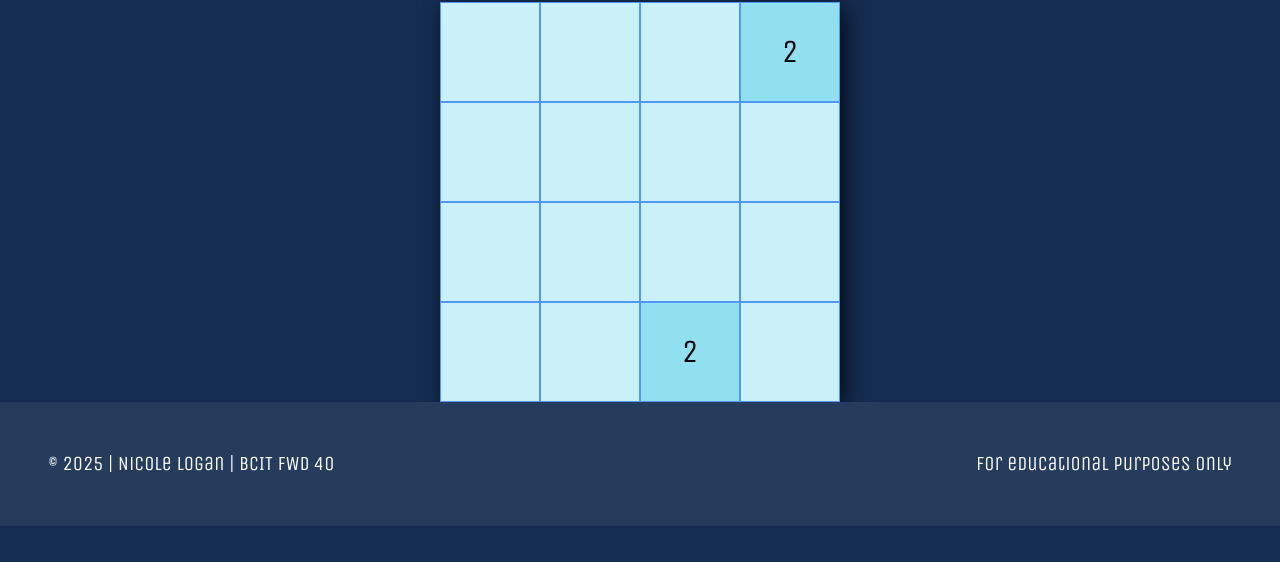
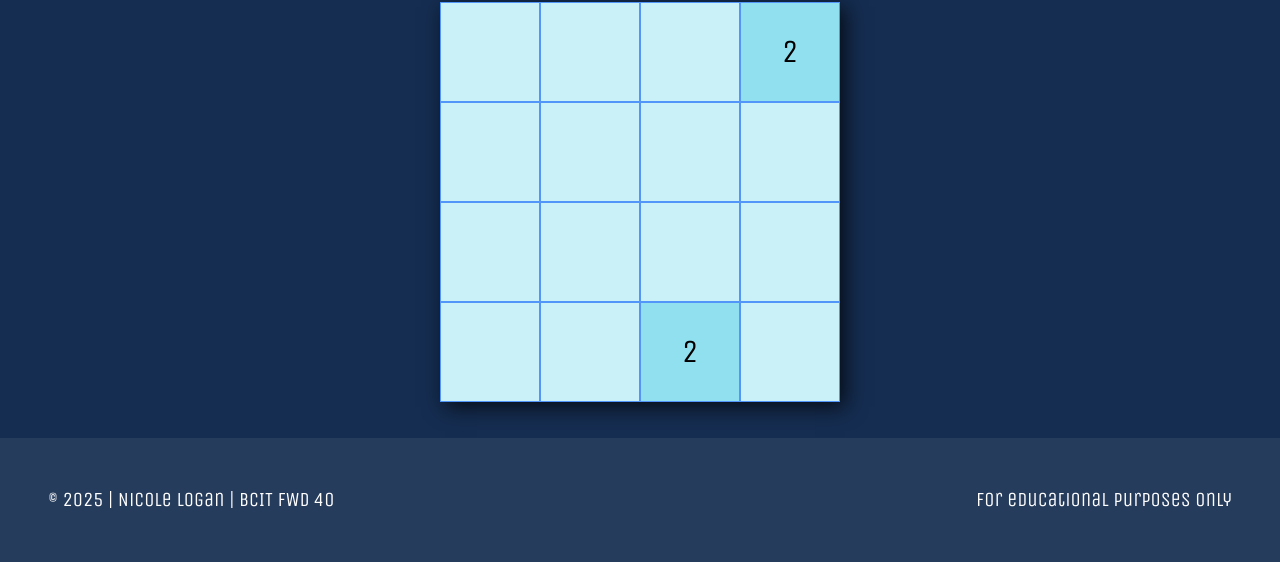
Before and after one commit to nicolethedev/sum-squish, a plain HTML site: page index.html in a window 1280 px wide. Shown: the part 238-800 px from the top of the page. Drawn offline with nearby package versions, Linux system fonts and the light colour scheme.

Commit message:
moved footer to bottom of screen

```diff
--- a/styles/styles.css
+++ b/styles/styles.css
@@ -1,7 +1,7 @@
 * {
     box-sizing: border-box;
   }
-  body {
+body {
     margin: 0;
     padding: 0;
     font-family: Unica One;
@@ -11,7 +11,7 @@
     /* display: flex; */
     justify-content: center;
     align-items: center;
-    height: 100vh;
+    height: 100%;
     background-color: #152D51;
   }
 
@@ -157,6 +157,8 @@
     background-color: #263C5C;
     width: 100%;
     padding: 2rem 3rem;
+    bottom: 0;
+    position: absolute;
   }
 
   footer p {
```
